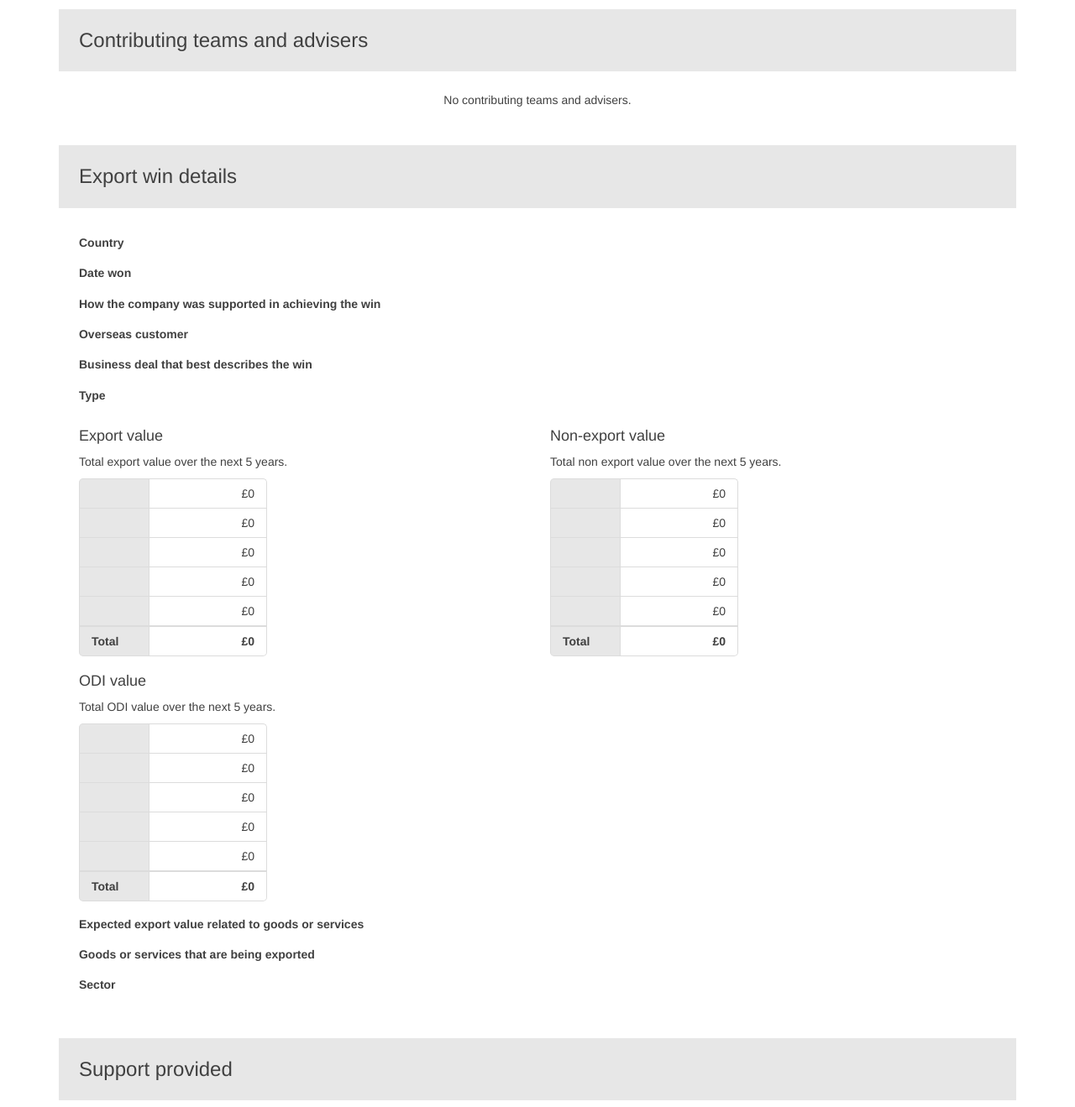
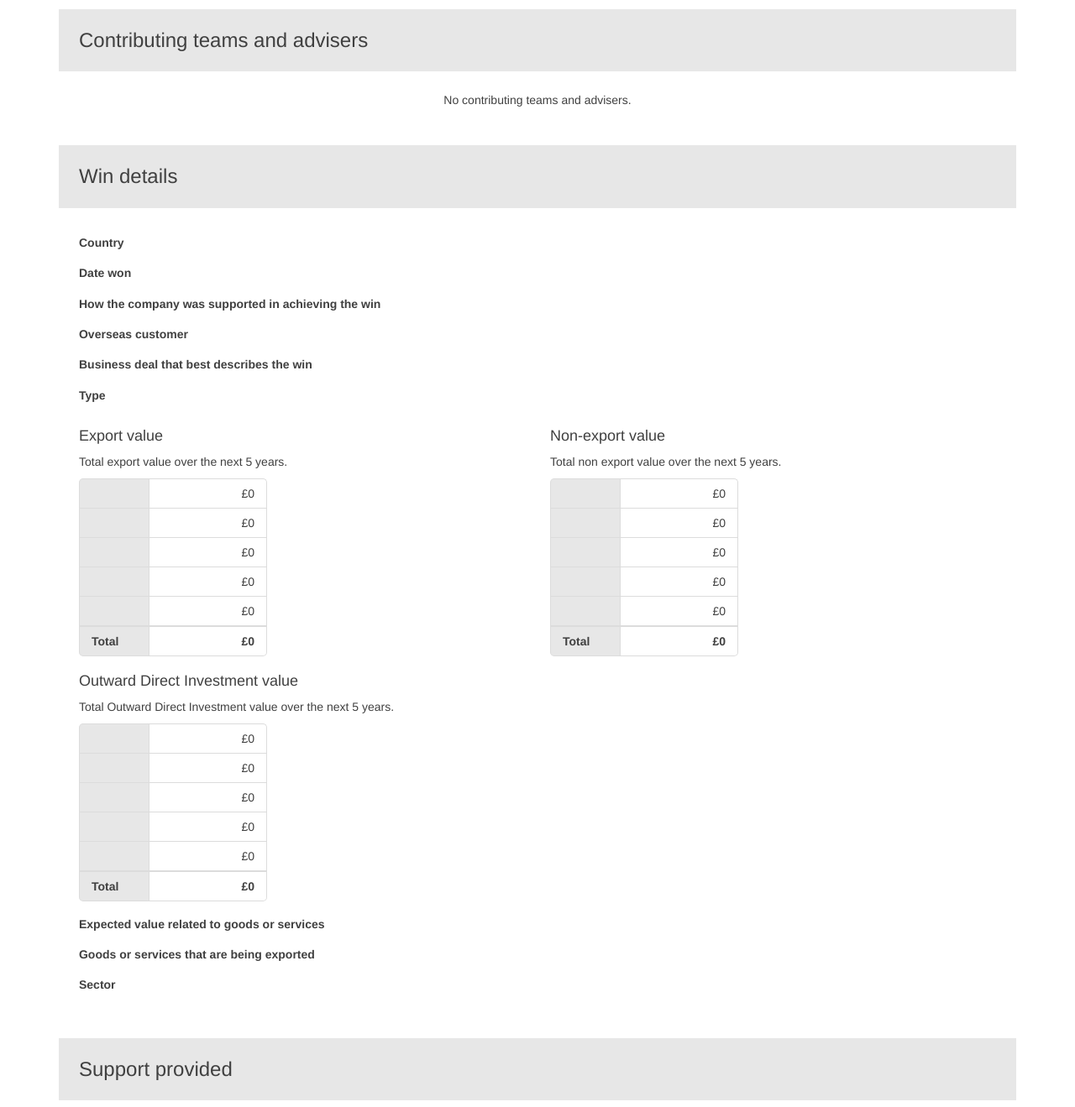
Before and after one commit to uktrade/export-wins-ui, a Django app: template wins/templates/wins/win-details.html in a window 1280 px wide. Shown: the part 601-1920 px from the top of the page at 84% size. Run offline with Django 3.2, Linux system fonts and the light colour scheme; the template is opened without the code that fills it, so the values that code supplies are empty; some libraries are stand-ins or nearby versions.

Commit message:
Final tweaks to match requested changes

```diff
--- a/wins/templates/wins/partials/win-form.html
+++ b/wins/templates/wins/partials/win-form.html
@@ -200,7 +200,7 @@
 				<h4 class="non-export-heading">ODI value</h4>
 
 				<p>
-					Total ODI value over the next 5 years.
+					Total Outward Direct Investment value over the next 5 years.
 				</p>
 
 				<div class="scroll-table">
@@ -301,7 +301,7 @@
 
 		<div id="odi-content" class="win-values">
 
-			<h4>ODI value over next 5 years</h4>
+			<h4>Outward Direct Investment value over next 5 years</h4>
 			<p class="help-text">(round to nearest &pound;)</p>
 
 			{% if form.breakdown_odi_0.errors or form.breakdown_odi_1.errors or form.breakdown_odi_2.errors or form.breakdown_odi_3.errors or form.breakdown_odi_4.errors %}
--- a/wins/templates/wins/win-details.html
+++ b/wins/templates/wins/win-details.html
@@ -106,7 +106,7 @@
     {% endif %}
   </div>
 
-  <h3 class="section-heading">Export win details</h3>
+  <h3 class="section-heading">Win details</h3>
 
   <div class="section-content">
 
@@ -192,10 +192,10 @@
       </div>
 
       <div class="col-sm-6">
-        <h4 class="odi-heading">ODI value</h4>
+        <h4 class="odi-heading">Outward Direct Investment value</h4>
 
         <p>
-          Total ODI value over the next 5 years.
+          Total Outward Direct Investment value over the next 5 years.
         </p>
 
         {# this should show all 5 years even if we don't have data... #}
@@ -230,7 +230,7 @@
 
     </div>
 
-    {% include "wins/partials/win-details-element.html" with name="Expected export value related to goods or services" val=win.goods_vs_services %}
+    {% include "wins/partials/win-details-element.html" with name="Expected value related to goods or services" val=win.goods_vs_services %}
 
     {% include "wins/partials/win-details-element.html" with name="Goods or services that are being exported" val=win.name_of_export %}
 
```
Also changed, not shown: wins/templates/wins/confirmation-form.html (+6 -9 lines).
